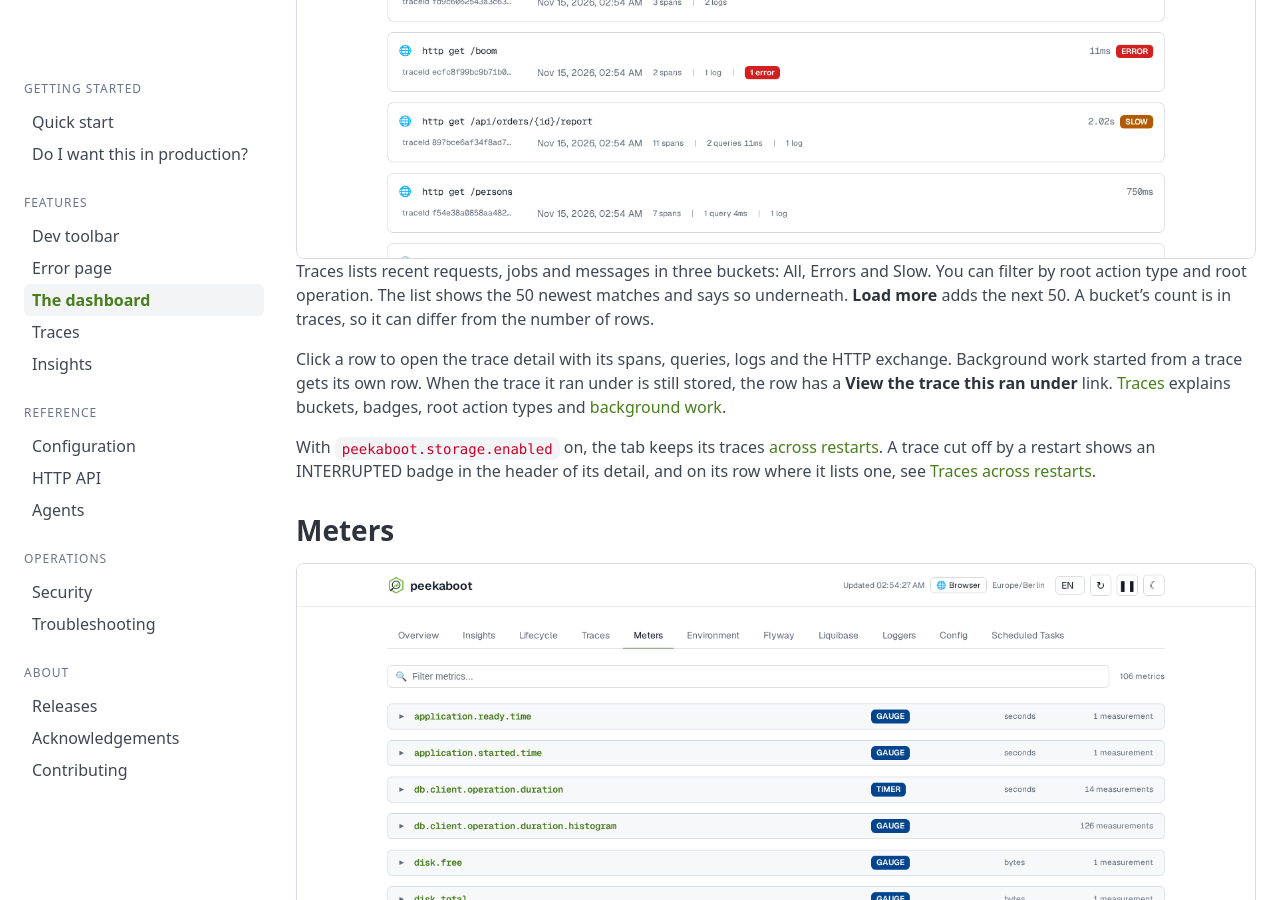
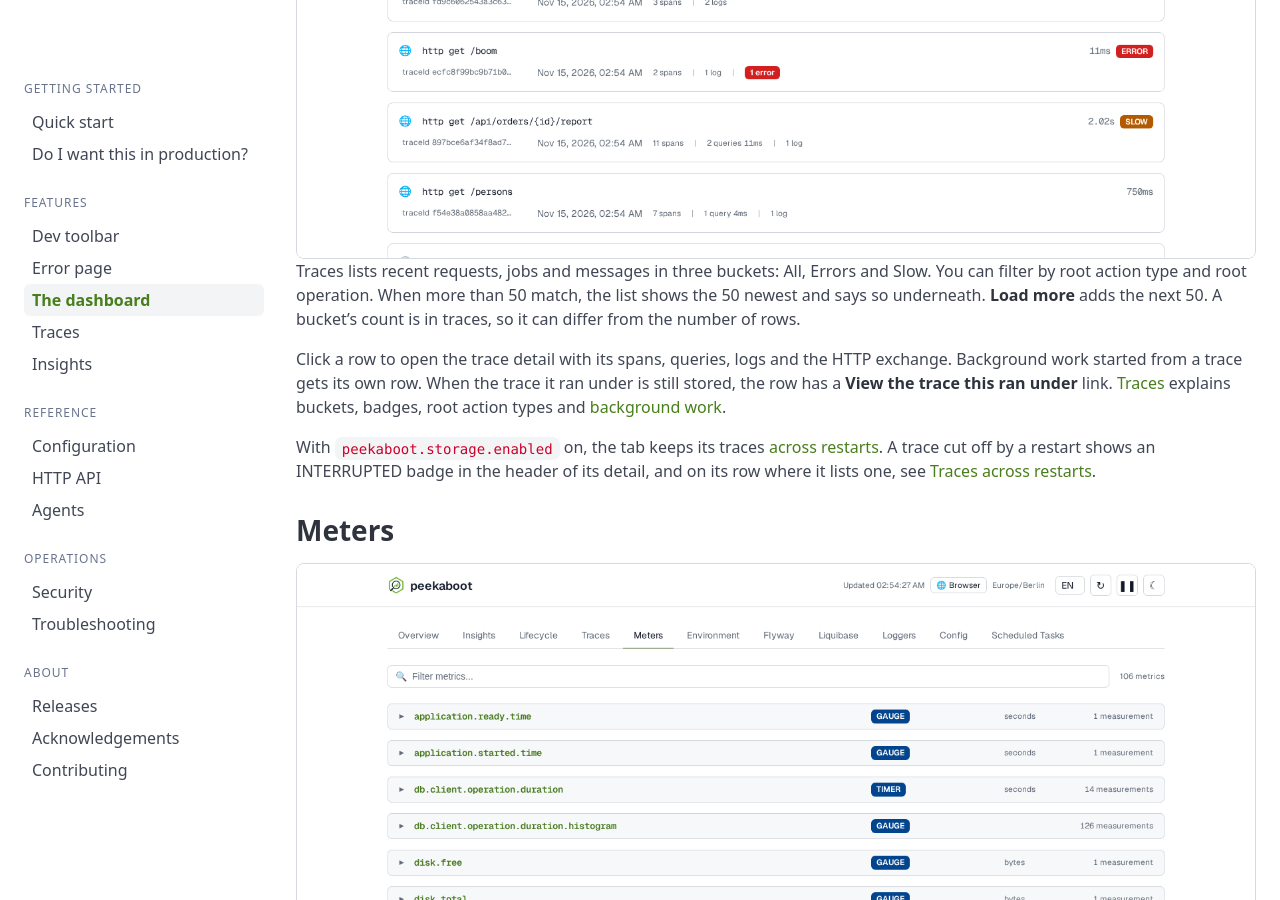
Before and after one commit to peekaboot-org/peekaboot-org.github.io, a Jekyll site: the page built from docs/dashboard.md, in a window 1280 px wide and 900 px high, scrolled down 5475 px. Built offline with Jekyll 4.4.1, drawn with Linux system fonts in a browser that asks for light colours.

Commit message:
docs: say the row count shows past 50 matches

```diff
--- a/docs/dashboard.md
+++ b/docs/dashboard.md
@@ -153,9 +153,9 @@ on by default for a local run. Without it the tab shows the current run only. Wi
 {% include screenshot.html name="dashboard-traces" %}
 
 Traces lists recent requests, jobs and messages in three buckets: All, Errors and Slow. You
-can filter by root action type and root operation. The list shows the 50 newest matches and
-says so underneath. **Load more** adds the next 50. A bucket's count is in traces, so it can
-differ from the number of rows.
+can filter by root action type and root operation. When more than 50 match, the list shows the
+50 newest and says so underneath. **Load more** adds the next 50. A bucket's count is in
+traces, so it can differ from the number of rows.
 
 Click a row to open the trace detail with its spans, queries, logs and the HTTP exchange.
 Background work started from a trace gets its own row. When the trace it ran under is still
```
